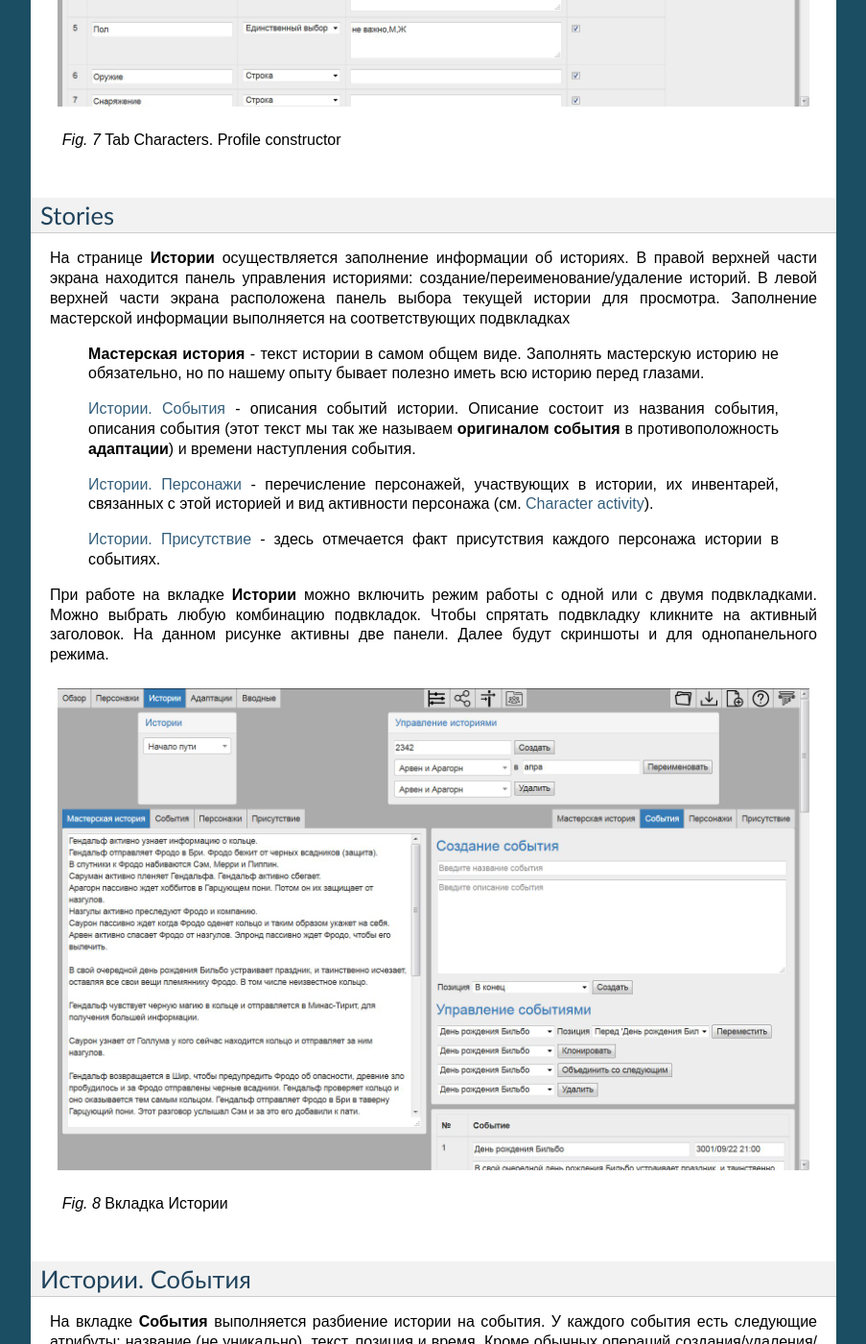
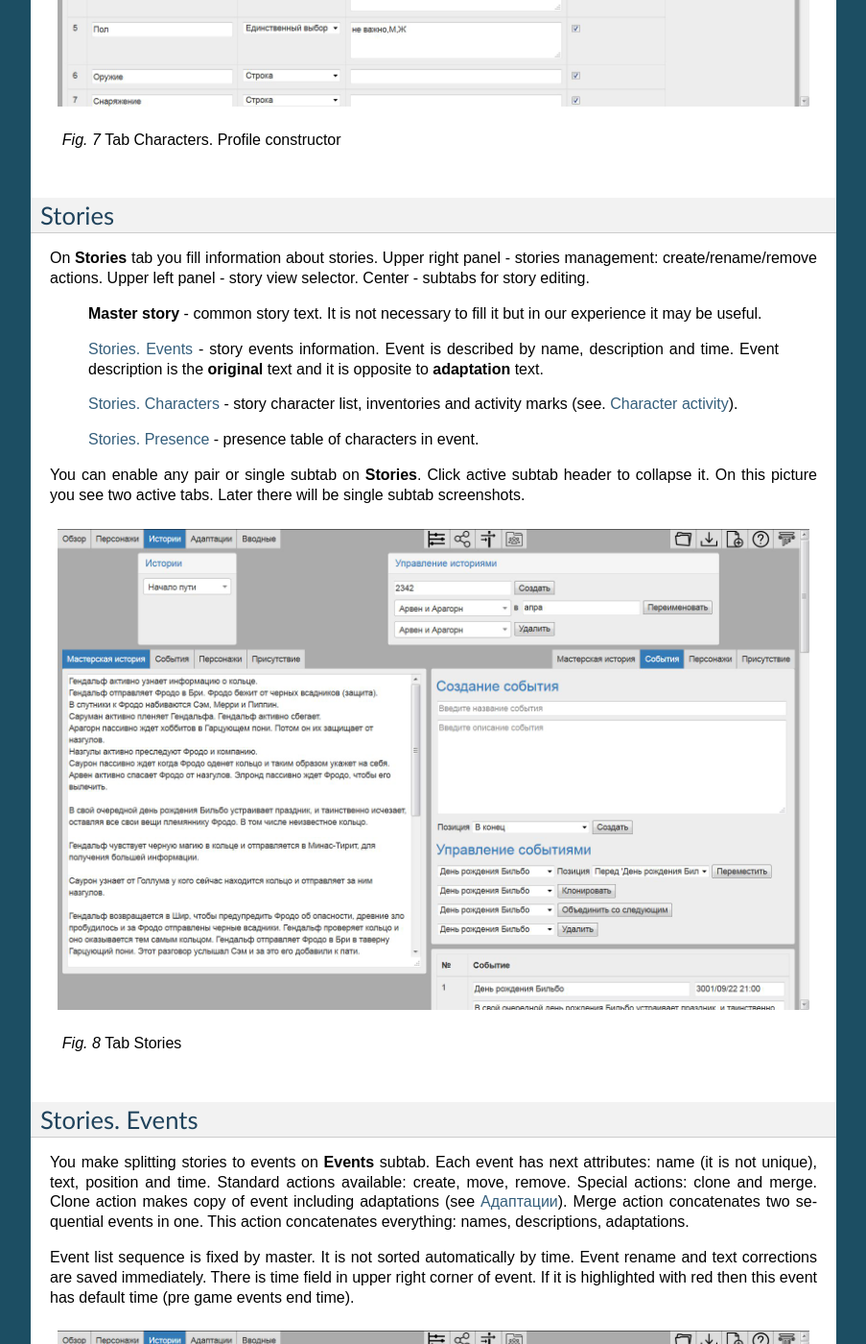
Before and after one commit to NtsDK/larpwriter-toolkit-nims-translations, a Sphinx documentation site: the page built from en/doc/pages.rst, in a window 1280 px wide and 1400 px high, scrolled down 5409 px. Shown: the whole window at 96% size, without its empty margins (198-1101 px from the left). Built offline with Sphinx 7.4.7, drawn with Linux system fonts in a browser that asks for light colours; some of the changed text lies outside the part shown.

Commit message:
Stories page doc translation.

```diff
--- a/en/doc/pages.rst
+++ b/en/doc/pages.rst
@@ -147,60 +147,60 @@ Characters. Profile constructor
 Stories
 -------
 
-На странице **Истории** осуществляется заполнение информации об историях. В правой верхней части экрана находится панель управления историями: создание/переименование/удаление историй. В левой верхней части экрана расположена панель выбора текущей истории для просмотра. Заполнение мастерской информации выполняется на соответствующих подвкладках
+On **Stories** tab you fill information about stories. Upper right panel - stories management: create/rename/remove actions. Upper left panel - story view selector. Center - subtabs for story editing.
 
-	**Мастерская история** - текст истории в самом общем виде. Заполнять мастерскую историю не обязательно, но по нашему опыту бывает полезно иметь всю историю перед глазами.
+	**Master story** - common story text. It is not necessary to fill it but in our experience it may be useful.
 
-	:ref:`story-events` - описания событий истории. Описание состоит из названия события, описания события (этот текст мы так же называем **оригиналом события** в противоположность **адаптации**) и времени наступления события.
+	:ref:`story-events` - story events information. Event is described by name, description and time. Event description is the **original** text and it is opposite to **adaptation** text.
 
-	:ref:`story-characters` - перечисление персонажей, участвующих в истории, их инвентарей, связанных с этой историей и вид активности персонажа (см. :ref:`concepts-character-activity`).
+	:ref:`story-characters` - story character list, inventories and activity marks (see. :ref:`concepts-character-activity`).
 
-	:ref:`story-presence` - здесь отмечается факт присутствия каждого персонажа истории в событиях.
+	:ref:`story-presence` - presence table of characters in event.
 
-При работе на вкладке **Истории** можно включить режим работы с одной или с двумя подвкладками. Можно выбрать любую комбинацию подвкладок. Чтобы спрятать подвкладку кликните на активный заголовок. На данном рисунке активны две панели. Далее будут скриншоты и для однопанельного режима.
+You can enable any pair or single subtab on **Stories**. Click active subtab header to collapse it. On this picture you see two active tabs. Later there will be single subtab screenshots.
 
 .. figure:: images/3_1_masterStory.jpg
 
-	Вкладка Истории
+	Tab Stories
 
 .. _story-events:
 
-Истории. События
-----------------
+Stories. Events
+---------------
 
-На вкладке **События** выполняется разбиение истории на события. У каждого события есть следующие атрибуты: название (не уникально), текст, позиция и время. Кроме обычных операций создания/удаления/перемещения событий добавлены операции клонирования и объединения событий. Клонирование создает полную копию события с созданием копии текстов адаптаций (см. раздел :ref:`events-desc`). Объединение событий соединяет два подряд идущих события в одно. Объединяется все: название, описание и адаптации.
+You make splitting stories to events on **Events** subtab. Each event has next attributes: name (it is not unique), text, position and time. Standard actions available: create, move, remove. Special actions: clone and merge. Clone action makes copy of event including adaptations (see :ref:`events-desc`). Merge action concatenates two sequential events in one. This action concatenates everything: names, descriptions, adaptations.
 
-В таблице события приведены в том порядке, в котором их укажет мастер, а не в хронологическом порядке. Переименование и обновление текста событий сохраняется при завершении редактирования, то есть немедленно. Справа указано точное время наступления события. Если поле подсвечено красным, значит используется значение по умолчанию - время окончания доигровых событий.
+Event list sequence is fixed by master. It is not sorted automatically by time. Event rename and text corrections are saved immediately. There is time field in upper right corner of event. If it is highlighted with red then this event has default time (pre game events end time).
 
 .. figure:: images/3_2_storyEvents.jpg
 
-	Вкладка События
+	Tab Events
 
 .. _story-characters:
 
-Истории. Персонажи
-------------------
+Stories. Characters
+-------------------
 
-На вкладке **Персонажи** выполняется добавление/удаление/замещение персонажей в истории. При замещении все данные от старого персонажа переходят к новому. Так что да, Ромео не приехал, его место займет Меркуцио)
+On **Characters** tab you add/replace/remove characters in story. On replace action all information from old character will be transfered to new one.
 
-Здесь же приведено две таблицы. В первой таблице заполняется инвентарь персонажа, связанный с этой историей. Например, Фродо получает Кольцо Всевластья в истории начало пути и мы делаем отметку в таблице инвентаря, что на начало игры кольцо будет у Фродо. Вторая таблица указывает вид активности персонажа в истории. Описание видов активности приведено в разделе :ref:`concepts-character-activity`.
+There are two tables on this page. First is an inventory table where you can fill story related inventory. For example, Frodo gets the One Ring in the beginning of Starting journey story. So we add it to inventory to be sure that Frodo have the One Ring on game start. Second table is an activity table. See see activity descriptions in :ref:`concepts-character-activity`.
 
 .. figure:: images/3_3_storyCharacters.jpg
 
-	Вкладка Истории. Персонажи
+	Tab Stories. Characters
 
 .. _story-presence:
 
-Истории. Присутствие
---------------------
+Stories. Presence
+-----------------
 
-На этой вкладке определяется участие персонажей в тех или иных событиях. В таблице в первом столбце перечислены названия событий. В заголовке имена персонажей истории. Отметьте галочкой пересечение персонажа и события, если персонаж принял в нём участие. Снятие галочки приводит к удалению уже существующих адаптаций событий (см. раздел :ref:`events-desc`). На всякий случай в этом месте всегда выскакивает напоминалка.
+One this subtab you can set presence fact of characters in events. There are story events names in the first column. There are story character names in the first row. Check crossing of event row and character column if this character took part in this event. Unchecking this crossing will remove all character specific information from event. It will remove all written adaptations (see :ref:`events-desc`). If character have some adaptations system will ask permission to remove them.
 
-Слева находится список-фильтр персонажей. С его помощью мы указываем каких персонажей мы хотим видеть в таблице справа (множественный выбор через ctrl/shift). Это сделано для работы с историями с большим количеством персонажей.
+There is character filter list on the left side. You can select only necessary characters for the table in center (multiselect with ctrl/shift). It was implemented for stories with big character lists.
 
 .. figure:: images/3_4_eventPresence.jpg
 
-	Вкладка Истории. Присутствие
+	Tab Stories. Presence
 
 .. _events-desc:
 
--- a/ru/doc/pages.rst
+++ b/ru/doc/pages.rst
@@ -174,7 +174,7 @@
 
 .. figure:: images/3_2_storyEvents.jpg
 
-	Вкладка События
+	Вкладка Истории. События
 
 .. _story-characters:
 
```
